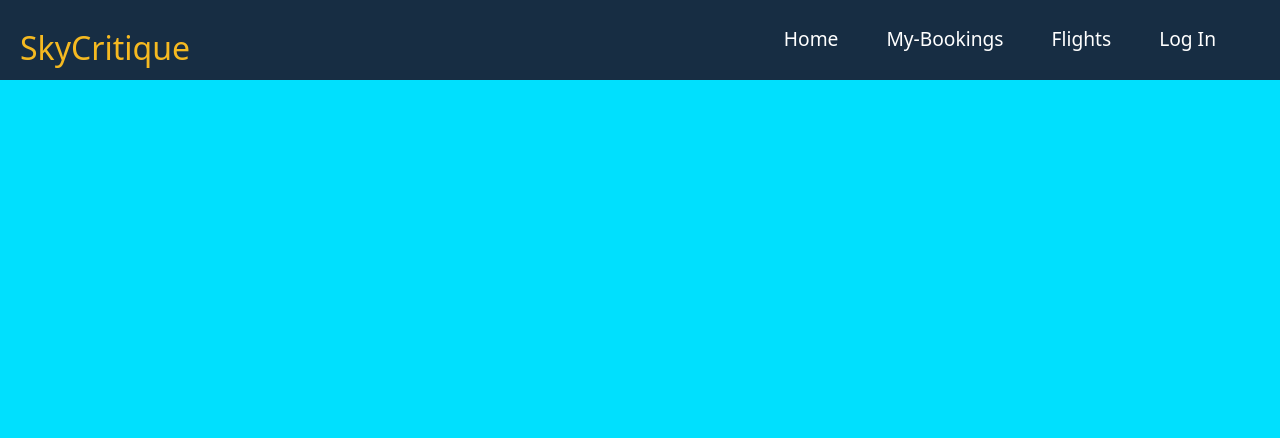
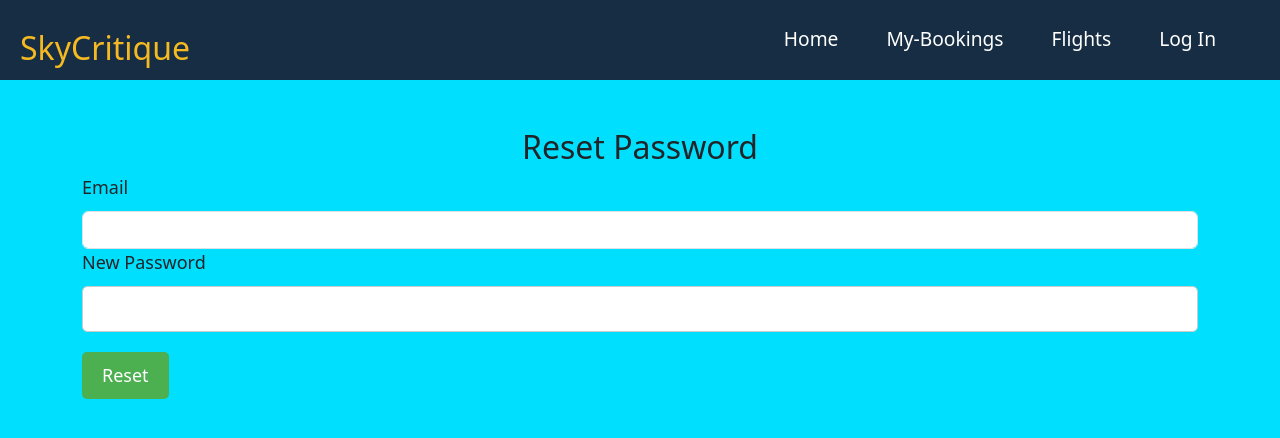
Before and after one commit to Malcolm-G/sky-critique, a React (Create React App) app in the folder client/: page /reset-password in a window 1280 px wide. Shown: the top 438 px of the page. Built offline with nearby package versions, Linux system fonts and the light colour scheme; no server answers.

Commit message:
Reset password component added

```diff
--- a/client/src/App.js
+++ b/client/src/App.js
@@ -15,6 +15,7 @@ import CreateReview from './components/CreateReview';
 import ProtectedRoute from './components/ProtectedRoute';
 import { UserContext } from './components/UserDataProvider';
 import { PropsRoute, PublicRoute, PrivateRoute } from 'react-router-with-props';
+import ResetPassword from './components/ResetPassword';
 
 
 function App() {
@@ -39,6 +40,10 @@ function App() {
               <Route
               path ="/signup"
               element = {<Signup />}
+              />
+              <Route
+              path ="/reset-password"
+              element = {<ResetPassword />}
               />
               <Route
               path ="/my-bookings"
--- /dev/null
+++ b/client/src/components/ResetPassword.js
@@ -0,0 +1,66 @@
+import React, { useContext, useState } from 'react';
+import { useNavigate } from 'react-router-dom';
+import { UserContext } from './UserDataProvider';
+
+function ResetPassword() {
+  const [email, setEmail] = useState('');
+  const [password, setPassword] = useState('');
+
+  const [user,setUser] = useContext(UserContext)
+  const navigate = useNavigate()
+  const input = {email:email, password:password}
+
+  const handleSubmit = (event) => {
+    event.preventDefault();
+    console.log(`Email: ${email}, Password: ${password}`);
+    fetch('/reset_password',{
+        method:'PATCH',
+        headers:{
+          "Content-Type":"application/json"
+        },
+        body:JSON.stringify(input)
+      })
+      .then(resp=>resp.json())
+      .then(data=>{
+        if(!data.errors){
+          setUser(data)
+          setEmail('')
+          setPassword('')
+          navigate('/')
+        }
+      })
+  }
+
+  return (
+    <div className='container my-5'>
+      <h2 className="text-center">Reset Password</h2>
+      <form onSubmit={handleSubmit}>
+        <div className='form-group'>
+          <label htmlFor='email'>Email</label>
+          <input
+            type='email'
+            className='form-control'
+            id='email'
+            value={email}
+            onChange={(event) => setEmail(event.target.value)}
+            required
+          />
+        </div>
+        <div className='form-group'>
+          <label htmlFor='password'>New Password</label>
+          <input
+            type='password'
+            className='form-control'
+            id='password'
+            value={password}
+            onChange={(event) => setPassword(event.target.value)}
+            required
+          />
+        </div>
+        <button type='submit' className='btn btn-primary'>Reset</button>
+      </form>
+    </div>
+  );
+}
+
+export default ResetPassword;
--- a/client/src/components/loginpage.js
+++ b/client/src/components/loginpage.js
@@ -32,6 +32,10 @@ function Login() {
     })
   };
 
+  function resetClicked(){
+    window.alert('New Feature Coming Soon!')
+  }
+
   return (
     <div className='card my-5'>
       <h1>Log In</h1>
@@ -55,13 +59,12 @@ function Login() {
           </div>
         </div>
         <button type="submit" className="btn btn-primary btn-lg">Log In</button>
-        <br/>
         <div className="row mt-3">
-          <div className="col d-flex justify-content-center">
+          <div className="col d-flex justify-content-center ">
             <Link to="/signup" className="btn btn-danger my-auto">Register</Link>
           </div>
           <div className="col">
-            <Link to="/forgot-password" className="btn btn-link">Forgot Password?</Link>
+            <button onClick={resetClicked} /*to='/reset-password'*/ type='button' className="btn btn-link">Reset Password</button>
           </div>
         </div>
       </form>
```
